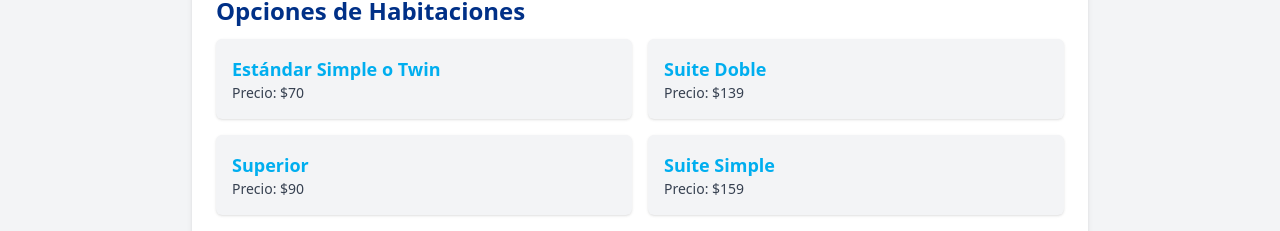
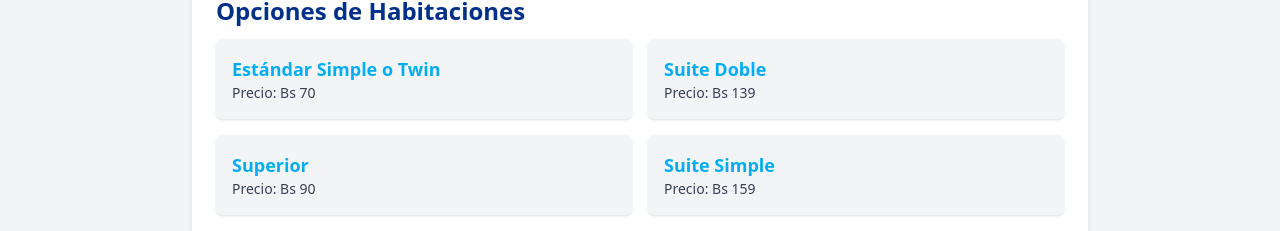
Before and after one commit to RoyDevTEAM/rediberoderecho2025, an Angular app: page /hotel-detalle/1 in a window 1280 px wide. Shown: the part 721-952 px from the top of the page. Built offline with nearby package versions, Linux system fonts and the light colour scheme.

Commit message:
Precio actualizados a Bs

```diff
--- a/src/app/detalle-hotel/detalle-hotel.component.html
+++ b/src/app/detalle-hotel/detalle-hotel.component.html
@@ -28,8 +28,8 @@
   <div class="grid grid-cols-1 sm:grid-cols-2 gap-4 mt-3">
     <div *ngFor="let room of hotel.rooms" class="bg-gray-100 p-4 rounded-md shadow">
       <h3 class="text-lg font-semibold text-[#00AEEF]">{{ room.type }}</h3>
-         <!-- <p class="text-sm text-gray-700">Tamaño: {{ room.size || 'No especificado' }}</p>-->
-          <p class="text-sm text-gray-700">Precio: ${{ room.price }}</p>
+      <!-- <p class="text-sm text-gray-700">Tamaño: {{ room.size || 'No especificado' }}</p> -->
+      <p class="text-sm text-gray-700">Precio: Bs {{ room.price }}</p>
     </div>
   </div>
 </div>
```
Lines whose indentation alone changed are shown as unchanged.
